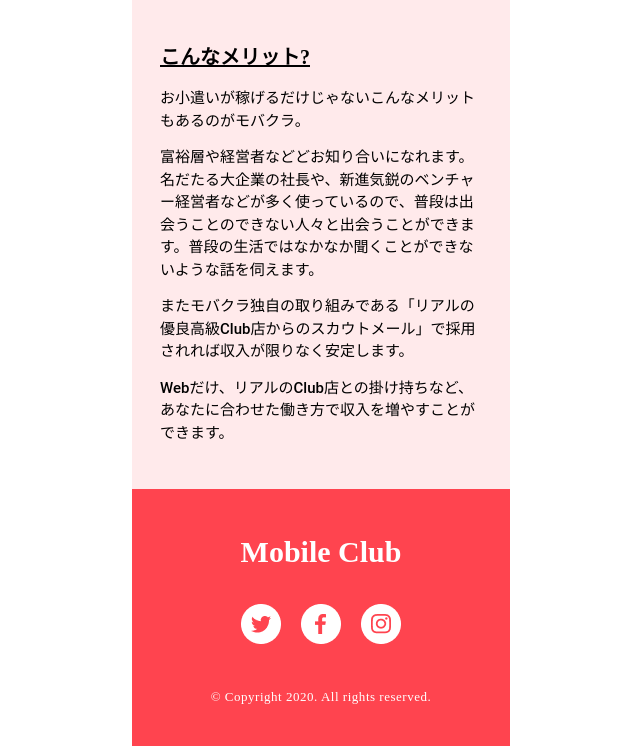
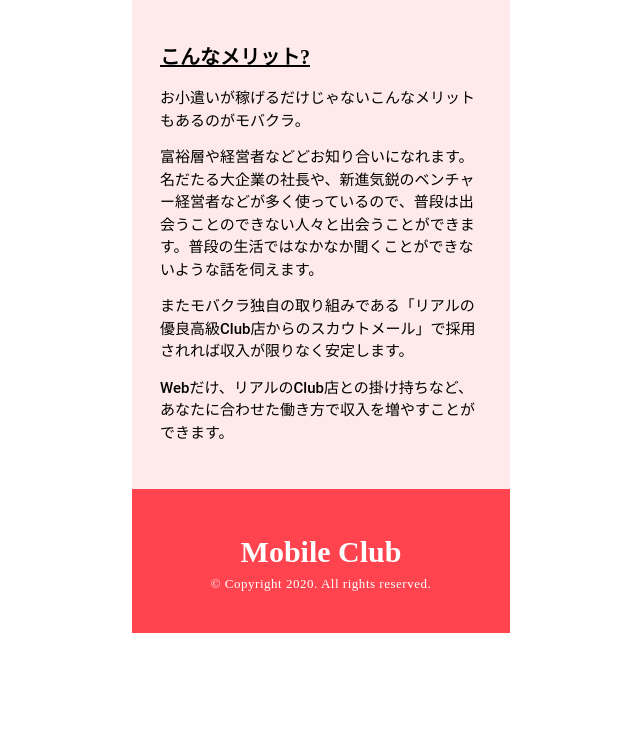
Before and after one commit to mobileclub-corp/mobile-club-lp, a Gatsby site: page / in a window 1280 px wide. Shown: the part 4997-5743 px from the top of the page, without its empty margins (319-959 px from the left). After the commit the page ends 5630 px from the top, so only its background shows below. Built offline with nearby package versions, Linux system fonts and the light colour scheme; Gatsby itself is replaced by a stand-in of ours.

Commit message:
comentout SnsIcon

```diff
--- a/src/pages/index.jsx
+++ b/src/pages/index.jsx
@@ -5,9 +5,9 @@
 
 import TopImage from '../../assets/images/sp/top-lp.png';
 import FiveReasonImage from '../../assets/images/sp/5reason.png';
-import TwitterIcon from '../../assets/images/sp/twitterIcon.png';
-import FacebookIcon from '../../assets/images/sp/facebookIcon.png';
-import InstagramIcon from '../../assets/images/sp/instagramIcon.png';
+// import TwitterIcon from '../../assets/images/sp/twitterIcon.png';
+// import FacebookIcon from '../../assets/images/sp/facebookIcon.png';
+// import InstagramIcon from '../../assets/images/sp/instagramIcon.png';
 
 const Container = styled.div`
   position: relative;
@@ -399,12 +399,12 @@
   line-height: 45px;
 `
 
-const SnsIconCover = styled.ul`
-  display: flex;
-  justify-content: space-between;
-  width: 160px;
-  margin: 30px auto 40px;
-`
+// const SnsIconCover = styled.ul`
+//   display: flex;
+//   justify-content: space-between;
+//   width: 160px;
+//   margin: 30px auto 40px;
+// `
 
 const CopyrightCover = styled.div`
   font-family: YuGothic;
@@ -575,11 +575,11 @@
 
       <Footer>
         <FooterTitle>Mobile Club</FooterTitle>
-        <SnsIconCover>
+        {/* <SnsIconCover>
             <li><img src={TwitterIcon} alt=""></img></li>
             <li><img src={FacebookIcon} alt=""></img></li>
             <li><img src={InstagramIcon} alt=""></img></li>
-        </SnsIconCover>
+        </SnsIconCover> */}
 
         <CopyrightCover>© Copyright 2020. All rights reserved.</CopyrightCover>
       </Footer>
```
